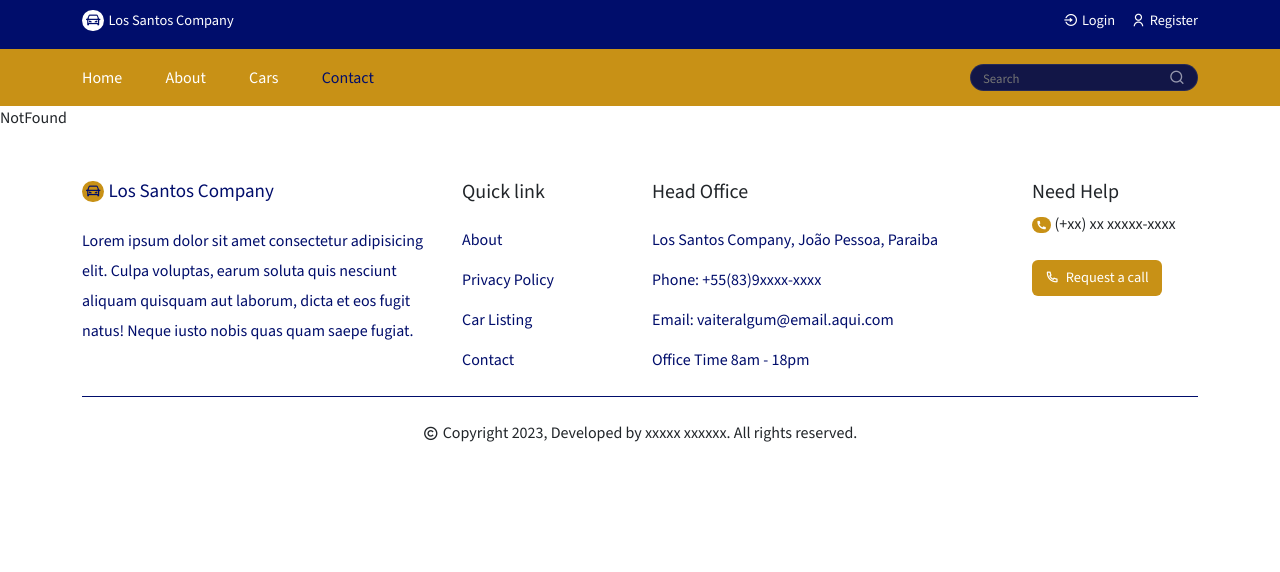
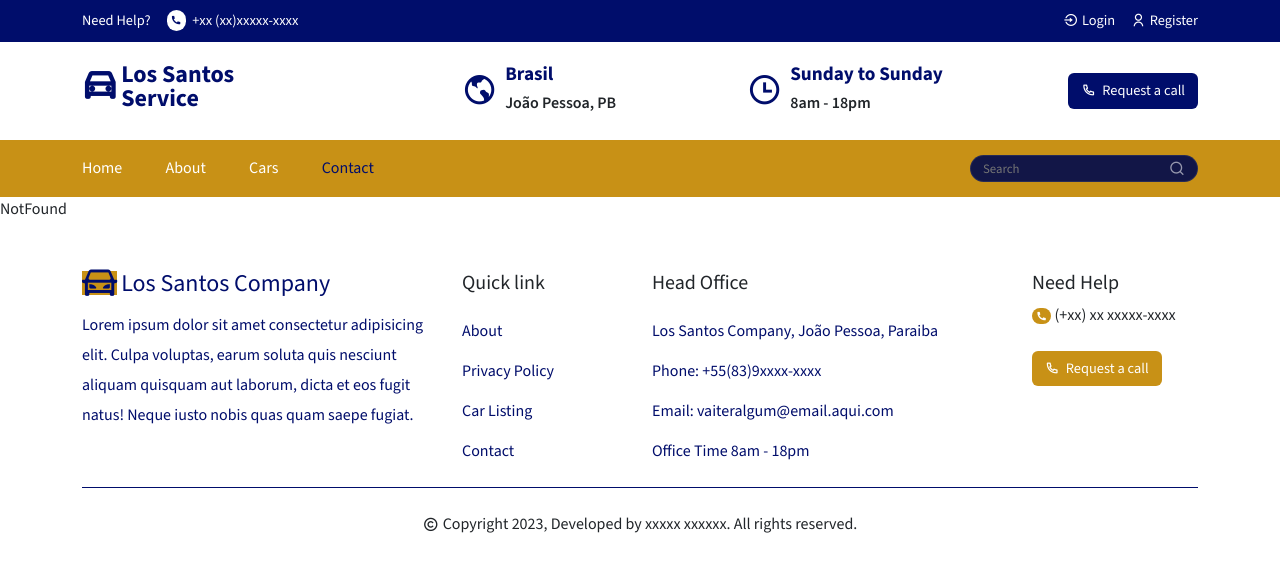
Before and after one commit to locadora-carros/front, a React (Create React App) app: page /contact in a window 1280 px wide. Shown: the top 572 px of the page. Built offline with nearby package versions, Linux system fonts and the light colour scheme.

Commit message:
dando continuidade

```diff
--- a/src/components/Header/Header.jsx
+++ b/src/components/Header/Header.jsx
@@ -28,28 +28,26 @@ const Header = () => {
     return <header className="header">
 
         {/* ========= Cabeça ========= */}
-        <div className="header-top">
+        <div className="header_top">
             <Container>
                 <Row>
                     <Col lg='6' md='6' sm='6'>
-                        <div className="logo">
-                            <h1>
-                                <Link to='/home' className="d-flex align-items-center gap-1">
-                                <i class="ri-roadster-line"></i>
-                                <span>Los Santos Company</span>
-                            </Link>
-                            </h1>
+                        <div className="header_top_left">
+                            <span>Need Help?</span>
+                            <span className="header_top_help">
+                                <i class="ri-phone-fill"></i> +xx (xx)xxxxx-xxxx
+                            </span>
                         </div>
                     </Col>
 
 
                     <Col lg='6' md='6' sm='6'>
-                        <div className="header-top-right d-flex align-items-center justify-content-end gap-3">
-                            <Link to="/login" className="d-flex align-items-center gap-1">
+                        <div className="header_top_right d-flex align-itens-center justify-content-end gap-3">
+                            <Link to="#" className="d-flex align-items-center gap-1">
                                 <i class="ri-login-circle-line"></i> Login
                             </Link>
 
-                            <Link to="/register" className="d-flex align-items-center gap-1">
+                            <Link to="#" className="d-flex align-items-center gap-1">
                                 <i class="ri-user-line"></i> Register
                             </Link>
                         </div>
@@ -57,6 +55,66 @@ const Header = () => {
                 </Row>
             </Container>
         </div>
+
+        {/*================== Meio =================*/}
+        <div className="header_middle">
+            <Container>
+                <Row>
+                    <Col lg="4" md="3" sm="4">
+                        <div className="logo">
+                            <h1>
+                                <Link to="/home" className=" d-flex align-items-center gap-1">
+                                    <i class="ri-car-line"></i>
+                                    <span>
+                                        Los Santos <br /> Service
+                                    </span>
+                                </Link>
+                            </h1>
+                        </div>
+                    </Col>
+
+                    <Col lg='3' md='3' sm='4'>
+                        <div className="header_location d-flex align-items-center gap-2">
+                            <span>
+                                <i class="ri-earth-line"></i>
+                            </span>
+                            <div className="header_location-content">
+                                <h4>Brasil</h4>
+                                <h6>João Pessoa, PB</h6>
+                            </div>
+                        </div>
+                    </Col>
+
+                    <Col lg='3' md='3' sm='4'>
+                        <div className="header_location d-flex align-items-center gap-2">
+                            <span>
+                                <i class="ri-time-line"></i>
+                            </span>
+                            <div className="header_location-content">
+                                <h4>Sunday to Sunday</h4>
+                                <h6>8am - 18pm</h6>
+                            </div>
+                        </div>
+                    </Col>
+
+
+                    <Col
+                        lg="2"
+                        md="3"
+                        sm="0"
+                        className=" d-flex align-items-center justify-content-end "
+                    >
+                        <button className="header_btn btn ">
+                            <Link to="/contact">
+                                <i class="ri-phone-line"></i> Request a call
+                            </Link>
+                        </button>
+                    </Col>
+                </Row>
+            </Container>
+        </div>
+
+
         {/* ========= Navegação ========= */}
         <div className="main-navbar">
             <Container>
@@ -72,7 +130,7 @@ const Header = () => {
                                 <NavLink to={item.path} className={navClass => navClass.isActive ? 'nav-active  nav-item' : 'nav-item'}
                                     key={index}>
                                     {item.display}
-                                    </NavLink>
+                                </NavLink>
                             ))
                             }
                         </div>
--- a/src/styles/header.css
+++ b/src/styles/header.css
@@ -1,32 +1,106 @@
-.header-top {
+.header_top {
     padding: 10px 0px;
     background: #000d6b;
     color: #fff;
 
 }
 
-.logo {
+.header_top_left {
     display: flex;
     align-items: center;
     column-gap: 1rem;
 }
 
-.logo span {
-    font-size: .9rem;
-    color: #fff;
+.header_top_left span {
+    font-size: 0.9rem;
 }
 
-.logo h1 a {
-    text-decoration: none;
+
+.header_top_help {
+    display: flex;
+    align-items: center;
+    column-gap: 0.4rem;
 }
 
-.logo i {
+.header_top_help i {
     background: #fff;
     color: #000d6b;
     padding: 2px 4px;
     border-radius: 50px;
+    font-size: 0.7rem;
+}
+
+.header_top_right a {
+    text-decoration: none;
+    color: #fff;
     font-size: .9rem;
 }
+
+.header_top_right a:hover {
+    color: #fff;
+}
+
+/*================== Meio =================*/
+.header_middle {
+    padding: 20px 0px;
+}
+.logo h1 a span{
+    font-size: 1.5rem;
+}
+.logo h1 a i{
+    font-size: 2.2rem;
+
+}
+.logo h1 a{
+    text-decoration: none;
+    color: #000d6b;
+    font-weight: 700;
+}
+
+.logo h1{
+    line-height: 1.5rem;
+}
+
+.header_location span i{
+    font-size: 2.2rem;
+    color: #000d6b;
+}
+.header_location-content h4{
+    font-size: 1.2rem;
+    font-weight: 700;
+    color: #000d6b;
+}
+
+.header_location-content h6{
+    font-weight: 600;
+}
+
+.header_btn{
+    background: #000d6b !important;
+    padding: 10px 20px;
+    border: none;
+    outline: none;
+    border-radius: 5px;
+}
+
+.header_btn a{
+    display: flex;
+    align-items: center;
+    column-gap: 0.4rem;
+    text-decoration: none;
+    color: #fff;
+    justify-content: end;
+    font-size: 0.9rem;
+}
+
+.header_btn a:hover{
+    color: #c89116;
+}
+
+
+
+
+
 
 /*
 .header-top-left{
```
